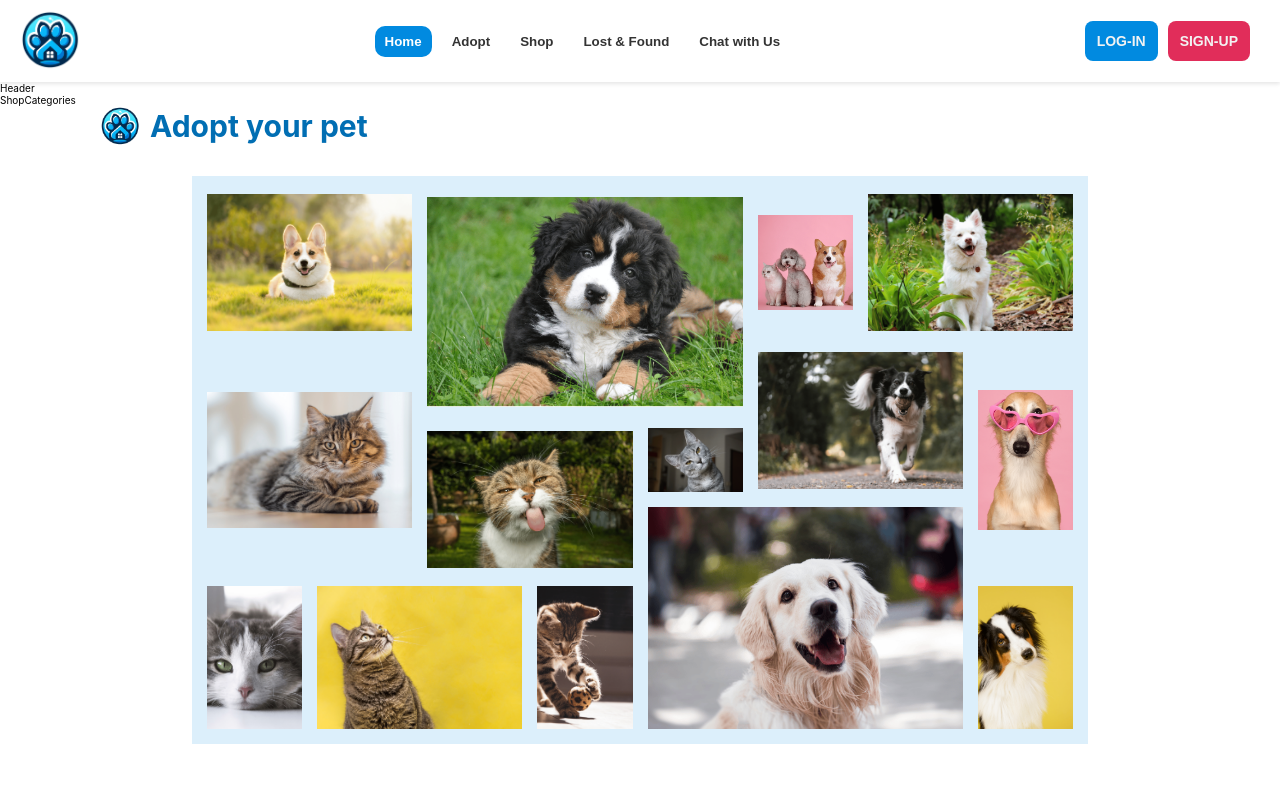
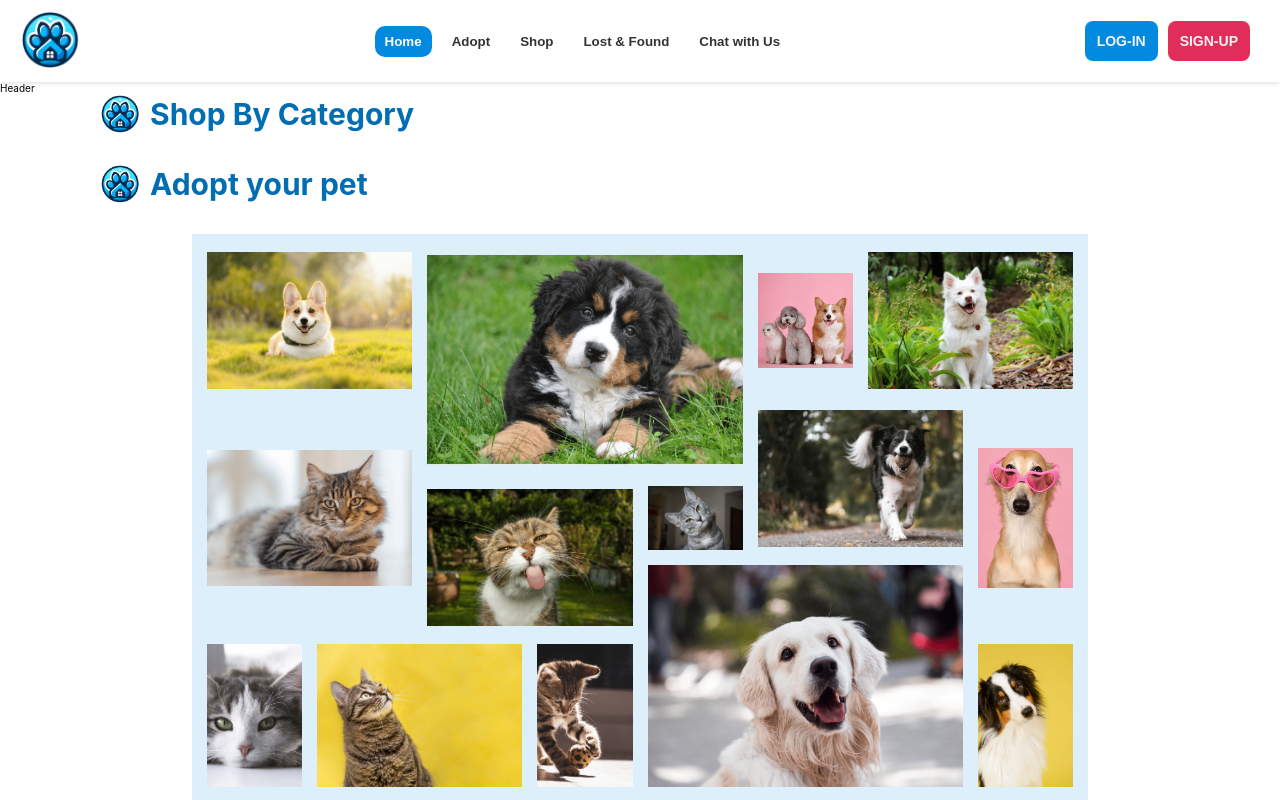
Before and after one commit to Rayan-Sarieddine/paws, a React (Create React App) app in the folder frontend/: page / in a window 1280 px wide. Shown: the top 800 px of the page. Built offline with nearby package versions, Linux system fonts and the light colour scheme; no server answers.

Commit message:
implemented category component

```diff
--- a/frontend/src/domain/components/page components/Home/ShopCategories/index.jsx
+++ b/frontend/src/domain/components/page components/Home/ShopCategories/index.jsx
@@ -1,7 +1,15 @@
 import React from "react";
 import "./style.css";
 function ShopCategories() {
-  return <div>ShopCategories</div>;
+  return (
+    <div>
+      <div className="grid-header">
+        <img src="./favicon.png" alt="logo"></img>
+        <h3>Shop By Category</h3>
+      </div>
+      <div className="shop-catogories"></div>
+    </div>
+  );
 }
 
 export default ShopCategories;
```
Also changed, not shown: frontend/src/domain/components/page components/Home/ShopCategories/Category/index.jsx (added, +21 -0 lines), frontend/src/domain/components/page components/Home/ShopCategories/Category/style.css (added).
